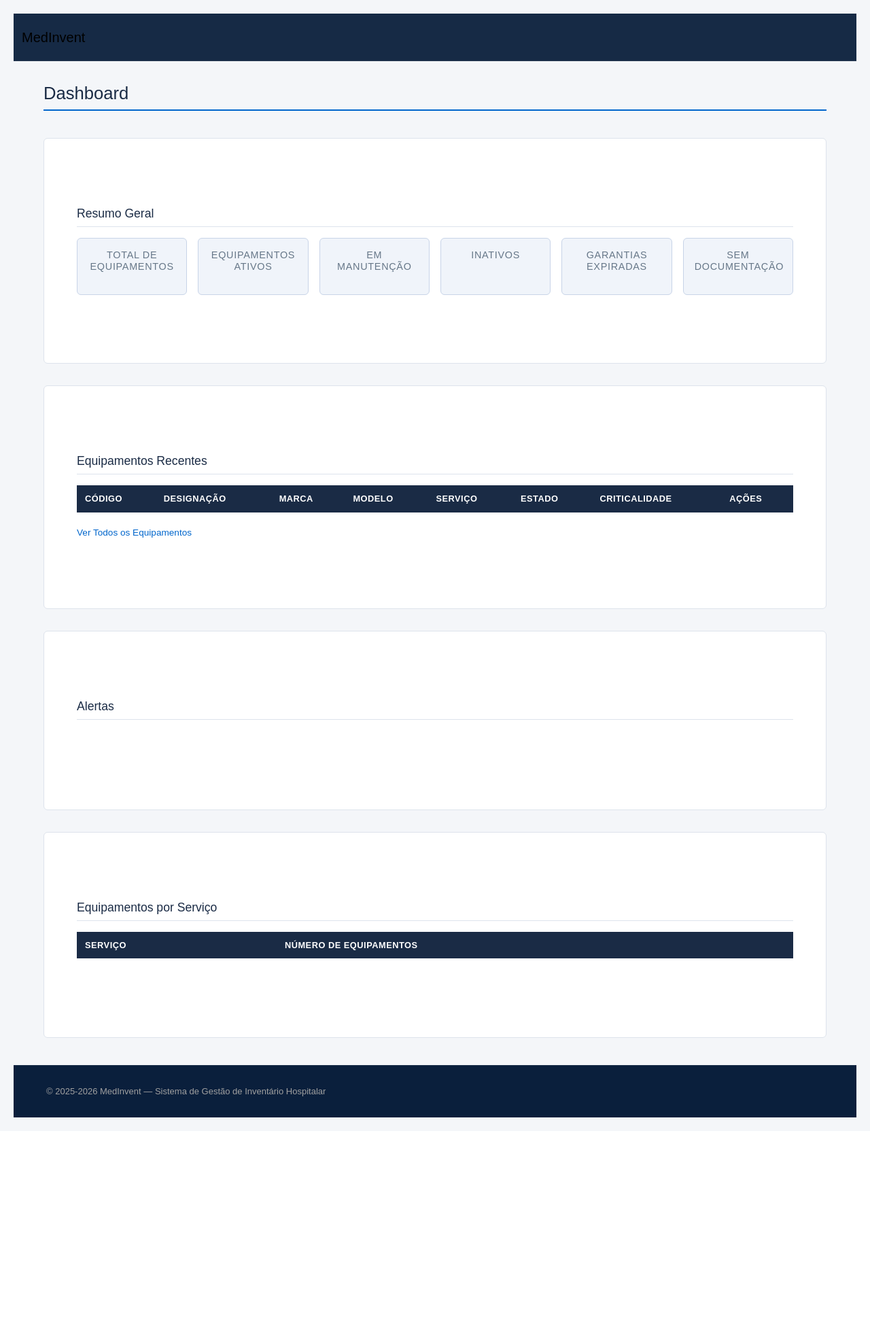
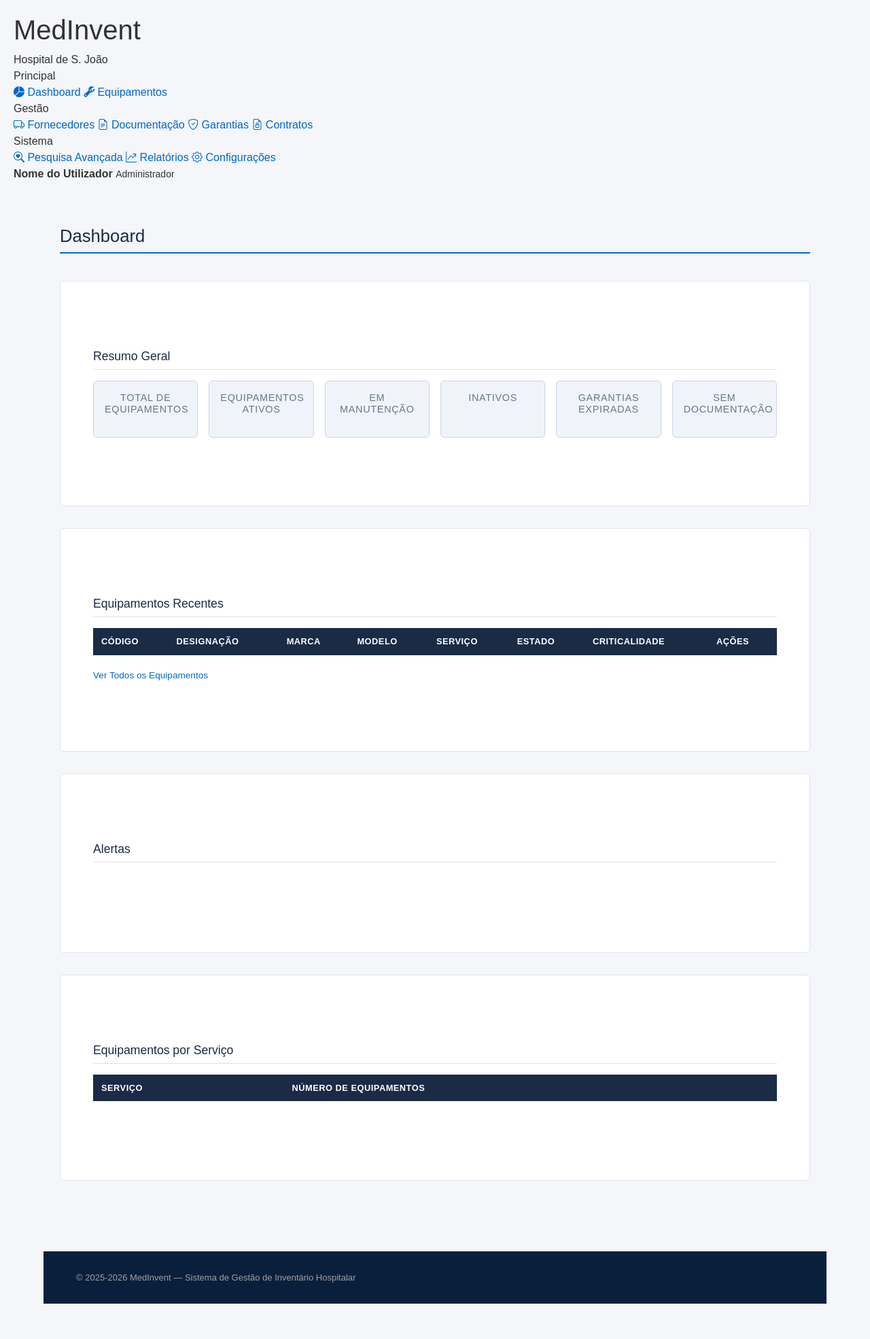
Before and after one commit to pedro-ff-campos/Projeto-gestao-hospitalar, a PHP site: page /private/dashboard.php in a window 1280 px wide. Shown: the whole page at 68% size. Before the commit the page ends 1644 px from the top, so only its background shows below. Run offline with PHP 8.4, Linux system fonts and the light colour scheme; the visitor is signed in with stand-in values (Sample User, id 1); lists and menus that the app fills with data are empty.

Commit message:
Correções no header público e header e footer privados - front e back end

```diff
--- a/includes/footer.php
+++ b/includes/footer.php
@@ -1,14 +1,21 @@
 <!-- Término do conteúdo principal -->
 
-<!-- FOOTER -->
-  <footer>
+<!-- FOOTER PRIVADO AJUSTADO -->
+    </div> <!-- Fecha .side-panels (Coluna da direita) -->
+  </div> <!-- Fecha .grid-lower (Grelha inferior) -->
+</div> <!-- Fecha .content (Área de conteúdo geral) -->
+
+<!-- FOOTER PRIVADO CENTRADO -->
+<footer class="main-footer">
     <p>&copy; 2025-2026 MedInvent — Sistema de Gestão de Inventário Hospitalar</p>
-  </footer>
+</footer>
 
-  <!-- Bootstrap JS -->
-  <script src="https://cdn.jsdelivr.net/npm/bootstrap@5.3.2/dist/js/bootstrap.bundle.min.js"></script>
+</main> <!-- Fecha a tag main -->
 
-  <!-- JavaScript próprio identificado com número de aluno -->
-  <script src="../assets/js/1240773.js"></script>
+<!-- Bootstrap JS -->
+<script src="https://cdn.jsdelivr.net/npm/bootstrap@5.3.2/dist/js/bootstrap.bundle.min.js"></script>
+
+<!-- JavaScript próprio identificado com número de aluno -->
+<script src="../assets/js/1240773.js"></script>
 </body>
 </html>
--- a/includes/header.php
+++ b/includes/header.php
@@ -15,9 +15,59 @@
   <link rel="stylesheet" href="../assets/css/1240773.css"/>
 </head>
 <body>
-    <!-- NAVBAR -->
-    <nav class="navbar navbar-expand-lg">
-        <div class="container-fluid">
-          <a class="navbar-brand" href="#">MedInvent</a>
-        </div>
-    </nav>
+
+  <!-- ── BARRA LATERAL VERTICAL (SIDEBAR) ── -->
+  <aside class="sidebar">
+    <div class="sidebar-logo">
+      <h1>MedInvent</h1>
+      <span>Hospital de S. João</span>
+    </div>
+
+    <!-- SUBSTITUÍDO: Mudámos de <nav> para <div class="sidebar-links-wrapper"> para bloquear o Bootstrap -->
+    <div class="sidebar-links-wrapper">
+      <div class="nav-section">Principal</div>
+      <a href="dashboard.php" class="active">
+        <i class="bi bi-pie-chart-fill"></i> Dashboard
+      </a>
+      <a href="equipamentos.php">
+        <i class="bi bi-wrench-adjustable"></i> Equipamentos
+      </a>
+
+      <div class="nav-section">Gestão</div>
+      <a href="fornecedores.php">
+        <i class="bi bi-truck"></i> Fornecedores
+      </a>
+      <a href="documentacao.php">
+        <i class="bi bi-file-earmark-text"></i> Documentação
+      </a>
+      <a href="garantias.php">
+        <i class="bi bi-shield-check"></i> Garantias
+      </a>
+      <a href="contratos.php">
+        <i class="bi bi-file-earmark-lock"></i> Contratos
+      </a>
+
+      <div class="nav-section">Sistema</div>
+      <a href="pesquisa.php">
+        <i class="bi bi-search-heart"></i> Pesquisa Avançada
+      </a>
+      <a href="relatorios.php">
+        <i class="bi bi-graph-up-arrow"></i> Relatórios
+      </a>
+      <a href="configuracoes.php">
+        <i class="bi bi-gear"></i> Configurações
+      </a>
+    </div>
+  </div>
+
+    <!-- Rodapé do Utilizador no Fundo da Sidebar -->
+    <div class="sidebar-footer">
+      <div class="user-info">
+        <strong>Nome do Utilizador</strong>
+        <small>Administrador</small>
+      </div>
+    </div>
+  </aside>
+
+  <!-- ── ABRE A CLASSE MAIN ── -->
+  <main class="main">
--- a/includes/header_public.php
+++ b/includes/header_public.php
@@ -12,7 +12,7 @@
   <link href="https://jsdelivr.net" rel="stylesheet"/>
 
   <!-- 3. O seu CSS próprio sempre por baixo para ter a palavra final -->
-  <link rel="stylesheet" href="../assets/css/1240773.css"/>
+  <link rel="stylesheet" href="../assets/css/publico.css"/>
 </head>
 
 <body>
```
